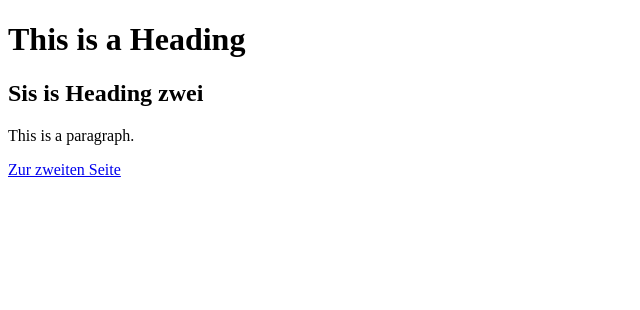
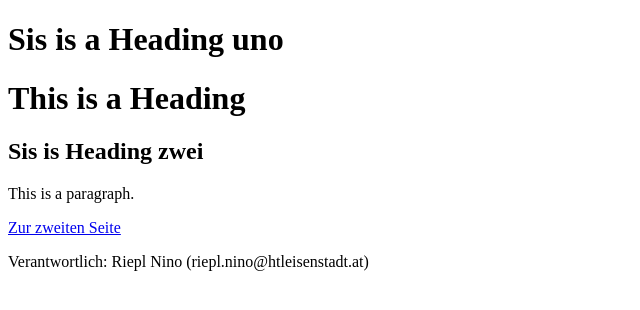
Before and after one commit to n1no104/pandabuy, a plain HTML site: page index.html in a window 1280 px wide. Shown: the whole page, without its empty margins (0-640 px from the left). Drawn offline with Linux system fonts and the light colour scheme.

Commit message:
index.html

```diff
--- a/index.html
+++ b/index.html
@@ -4,11 +4,18 @@
 		<title>Dereeeee</title>
 	</head>
 	<body>
-
+		<div>
+			<h1>Sis is a Heading uno</h1>
+		</div>
+		<div>
 		<h1>This is a Heading</h1>
 		<h2>Sis is Heading zwei</h2>
 		<p>This is a paragraph.</p>
 		<a href="./page2.html">
 		Zur zweiten Seite</a>
+		</div>
+		<div>
+		<p>Verantwortlich: Riepl Nino (riepl.nino@htleisenstadt.at)
+		</div>
 	</body>
 </html>
```
